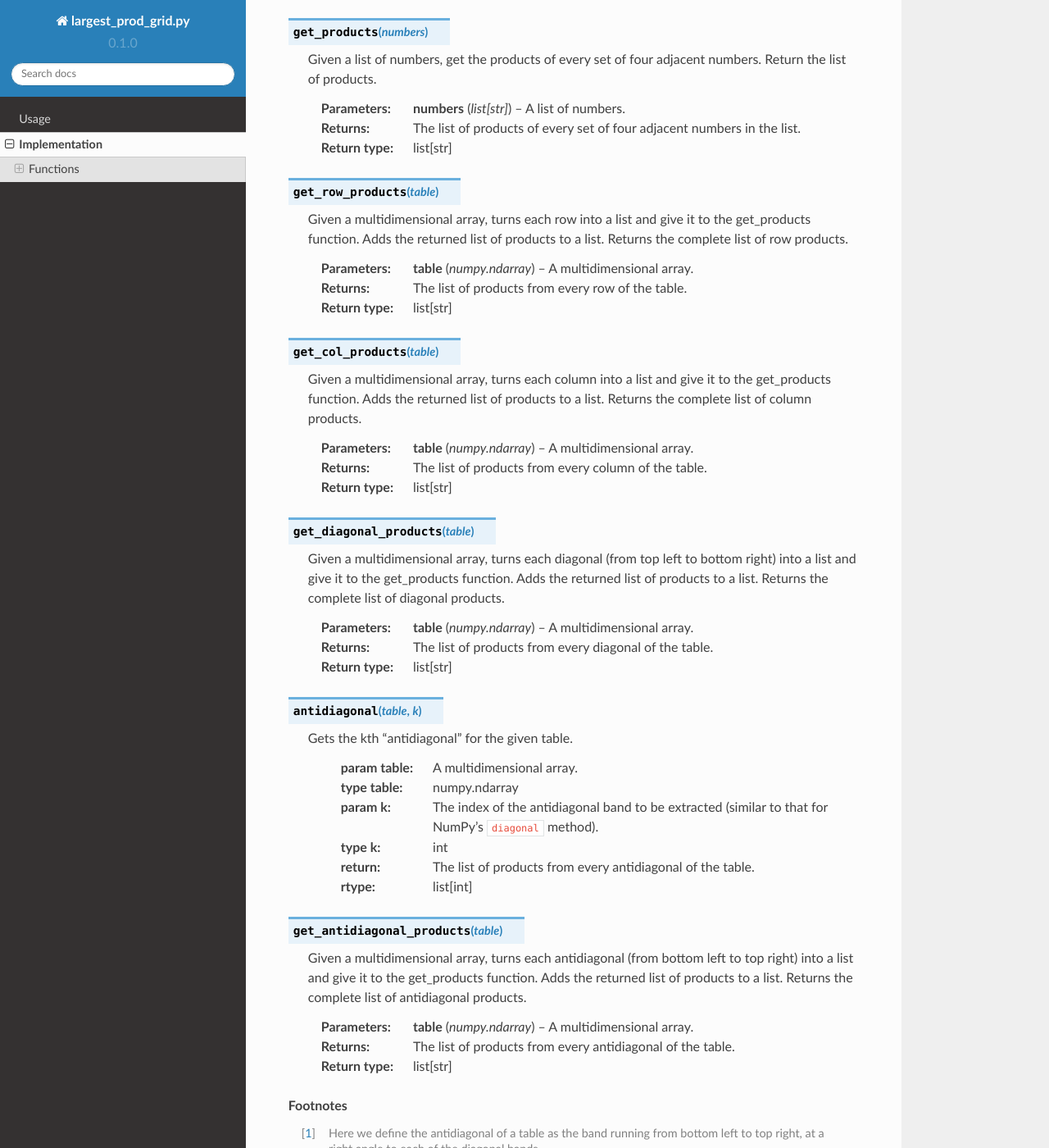
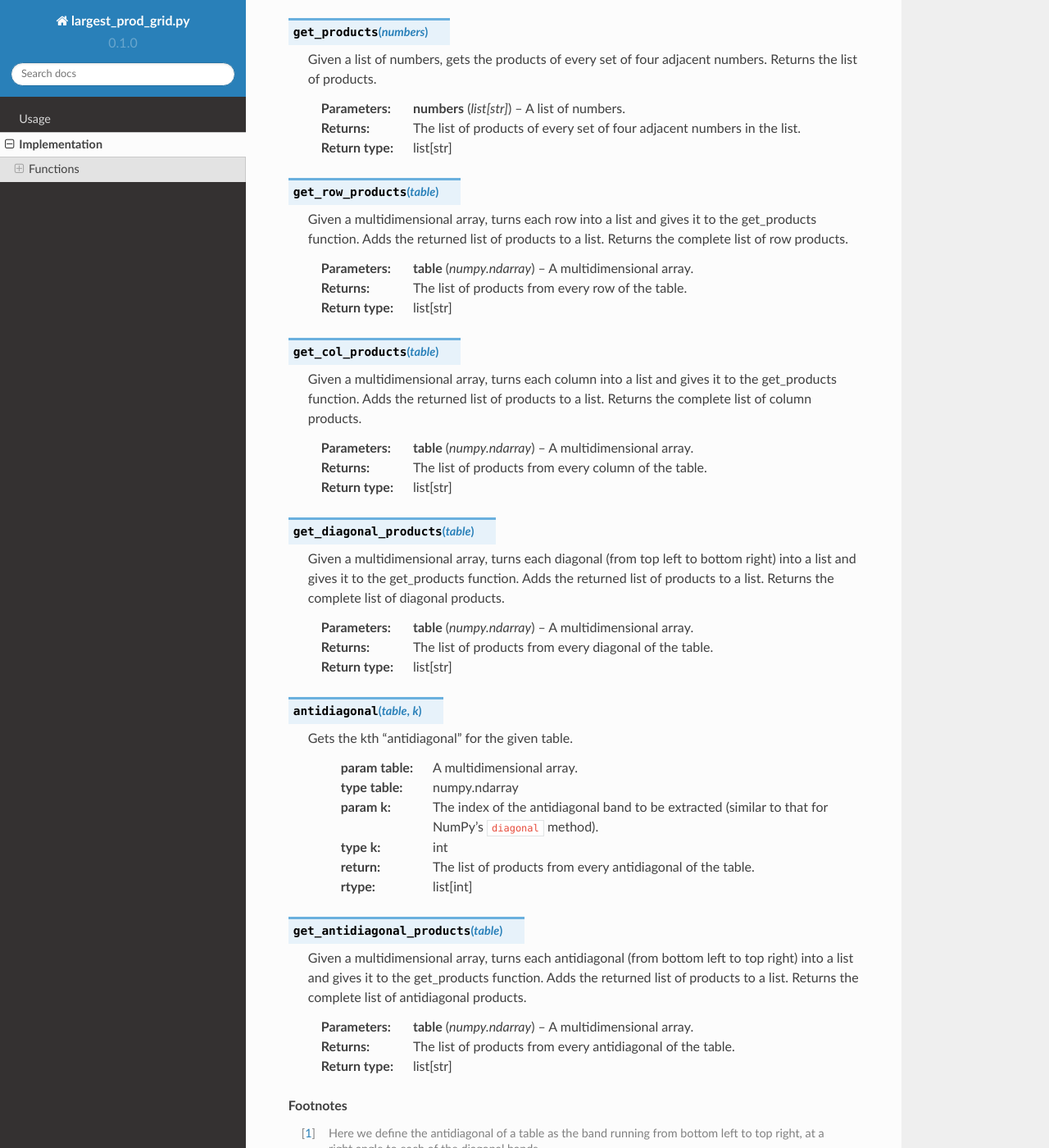
Before and after one commit to XtinaJohnson/largest_prod_grid_docs, a Sphinx documentation site: the page built from docs/source/impl.rst, in a window 1280 px wide and 1400 px high, scrolled down 681 px. Shown: the whole window at 82% size. Built offline with Sphinx 7.4.7 and the Read the Docs theme 2.0.0, drawn with Linux system fonts in a browser that asks for light colours.

Commit message:
Update impl.rst

```diff
--- a/docs/source/impl.rst
+++ b/docs/source/impl.rst
@@ -19,7 +19,7 @@ Functions
 
 .. py:function:: get_products(numbers)
 
-   Given a list of numbers, get the products of every set of four adjacent numbers. Return the list of products.
+   Given a list of numbers, gets the products of every set of four adjacent numbers. Returns the list of products.
 
    :param numbers: A list of numbers.
    :type numbers: list[str]
@@ -28,7 +28,7 @@ Functions
 
 .. py:function:: get_row_products(table)
 
-   Given a multidimensional array, turns each row into a list and give it to the get_products function. Adds the returned list of products to a list. Returns the complete list of row products.
+   Given a multidimensional array, turns each row into a list and gives it to the get_products function. Adds the returned list of products to a list. Returns the complete list of row products.
 
    :param table: A multidimensional array.
    :type table: numpy.ndarray
@@ -37,7 +37,7 @@ Functions
 
 .. py:function:: get_col_products(table)
 
-   Given a multidimensional array, turns each column into a list and give it to the get_products function. Adds the returned list of products to a list. Returns the complete list of column products.
+   Given a multidimensional array, turns each column into a list and gives it to the get_products function. Adds the returned list of products to a list. Returns the complete list of column products.
 
    :param table: A multidimensional array.
    :type table: numpy.ndarray
@@ -46,7 +46,7 @@ Functions
 
 .. py:function:: get_diagonal_products(table)
 
-   Given a multidimensional array, turns each diagonal (from top left to bottom right) into a list and give it to the get_products function. Adds the returned list of products to a list. Returns the complete list of diagonal products.
+   Given a multidimensional array, turns each diagonal (from top left to bottom right) into a list and gives it to the get_products function. Adds the returned list of products to a list. Returns the complete list of diagonal products.
 
    :param table: A multidimensional array.
    :type table: numpy.ndarray
@@ -66,7 +66,7 @@ Functions
 
 .. py:function:: get_antidiagonal_products(table)
 
-   Given a multidimensional array, turns each antidiagonal (from bottom left to top right) into a list and give it to the get_products function. Adds the returned list of products to a list. Returns the complete list of antidiagonal products.
+   Given a multidimensional array, turns each antidiagonal (from bottom left to top right) into a list and gives it to the get_products function. Adds the returned list of products to a list. Returns the complete list of antidiagonal products.
 
    :param table: A multidimensional array.
    :type table: numpy.ndarray
```
